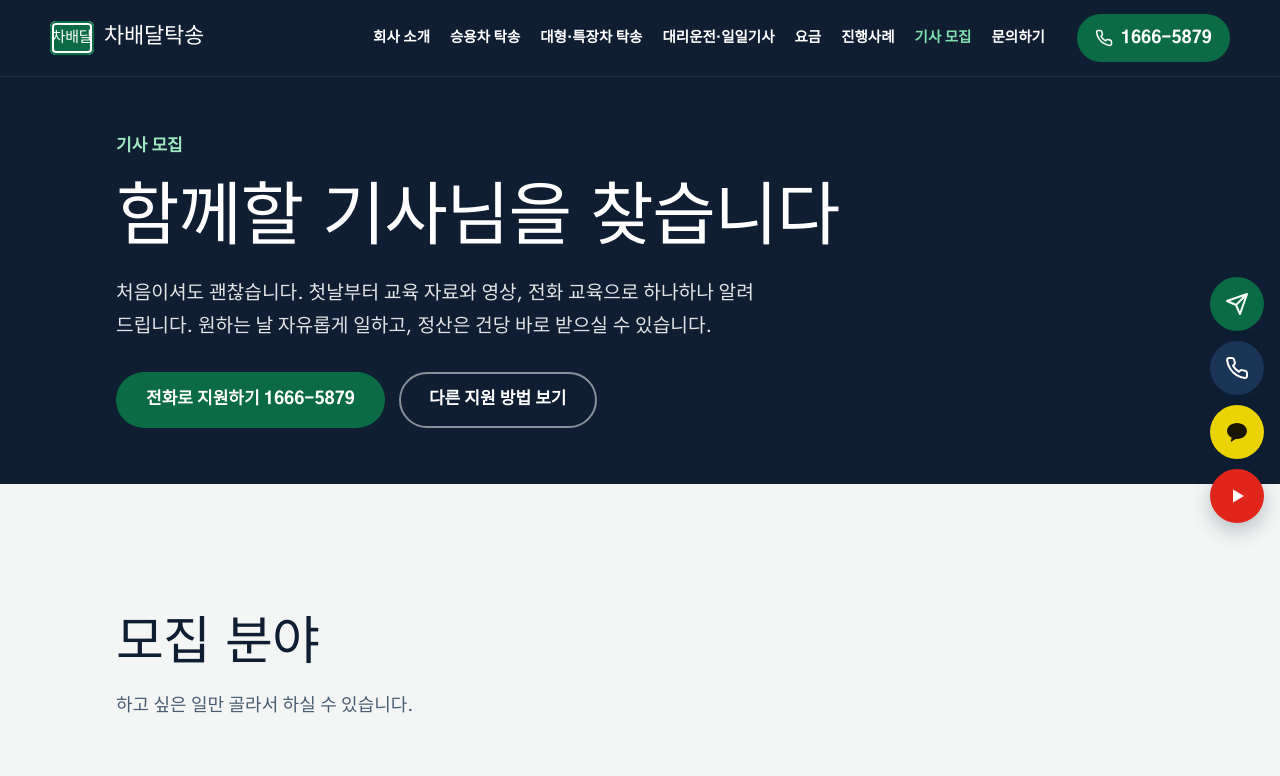
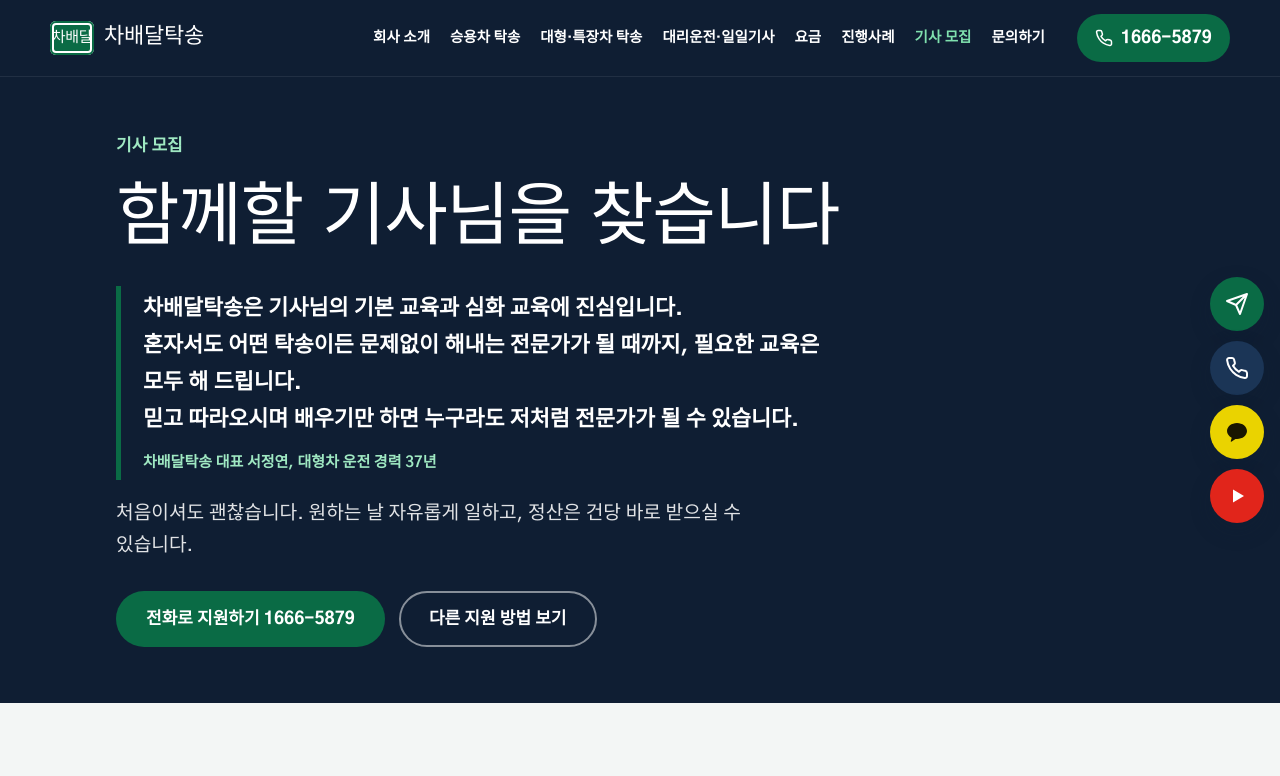
Before and after one commit to carbd01048291007-crypto/chabaedal-new, a plain HTML site: page recruit.html in a window 1280 px wide. Shown: the top 776 px of the page. Drawn offline with Linux system fonts and the light colour scheme.

Commit message:
기사 모집 첫 화면에 기본·심화 교육에 대한 대표 한마디 추가
Co-Authored-By: Claude Opus 5.5 <noreply@anthropic.com>
Claude-Session: https://claude.ai/code/session_01Rs4tScWvbhEaHZSnvFQYwu

```diff
--- a/css/style.css
+++ b/css/style.css
@@ -709,3 +709,8 @@ p { margin: 0; }
 .yt-video { position: relative; aspect-ratio: 16 / 9; border-radius: 12px; overflow: hidden; background: var(--navy-deep); }
 .yt-video video { display: block; width: 100%; height: 100%; object-fit: cover; background: #000; }
 .yt-video .yt-badge { pointer-events: none; }
+/* 대표 한마디 (기사 모집 첫 화면) */
+.hero-quote { margin: 28px 0 0; padding: 4px 0 4px 22px; border-left: 5px solid var(--sign); max-width: 44em; }
+.hero-quote p { margin: 0; font-size: clamp(18px, 1.7vw, 22px); line-height: 1.7; font-weight: 700; color: var(--white); }
+.hero-quote footer { margin-top: 12px; font-size: 15px; font-weight: 700; color: #9FE8C2; }
+.page-hero .hero-quote + p { margin-top: 18px; }
--- a/recruit.html
+++ b/recruit.html
@@ -21,7 +21,7 @@
 <link rel="preconnect" href="https://fonts.googleapis.com">
 <link rel="preconnect" href="https://fonts.gstatic.com" crossorigin>
 <link href="https://fonts.googleapis.com/css2?family=Black+Han+Sans&family=Gothic+A1:wght@400;500;700;800&display=swap" rel="stylesheet">
-<link rel="stylesheet" href="css/style.css?v=fdc7b2c9">
+<link rel="stylesheet" href="css/style.css?v=052d6a47">
 </head>
 <body>
 <a class="skip" href="#main">본문으로 건너뛰기</a>
@@ -59,7 +59,13 @@
     <div class="wrap">
       <span class="hero-kicker">기사 모집</span>
       <h1 id="page-title">함께할 기사님을 찾습니다</h1>
-      <p>처음이셔도 괜찮습니다. 첫날부터 교육 자료와 영상, 전화 교육으로 하나하나 알려 드립니다. 원하는 날 자유롭게 일하고, 정산은 건당 바로 받으실 수 있습니다.</p>
+      <blockquote class="hero-quote">
+        <p>차배달탁송은 기사님의 기본 교육과 심화 교육에 진심입니다.<br>
+        혼자서도 어떤 탁송이든 문제없이 해내는 전문가가 될 때까지, 필요한 교육은 모두 해 드립니다.<br>
+        믿고 따라오시며 배우기만 하면 누구라도 저처럼 전문가가 될 수 있습니다.</p>
+        <footer>차배달탁송 대표 서정연, 대형차 운전 경력 37년</footer>
+      </blockquote>
+      <p>처음이셔도 괜찮습니다. 원하는 날 자유롭게 일하고, 정산은 건당 바로 받으실 수 있습니다.</p>
       <div class="hero-actions">
         <a class="btn btn-sign" href="tel:16665879">전화로 지원하기 1666-5879</a>
         <a class="btn btn-ghost" href="#apply-title">다른 지원 방법 보기</a>
```
Also changed, not shown: about.html (+1 -1 lines), car.html (+1 -1 lines), cases.html (+1 -1 lines), contact.html (+1 -1 lines), driver.html (+1 -1 lines), heavy.html (+1 -1 lines), index.html (+1 -1 lines), price.html (+1 -1 lines), privacy.html (+1 -1 lines), src/recruit.html (+7 -1 lines).
